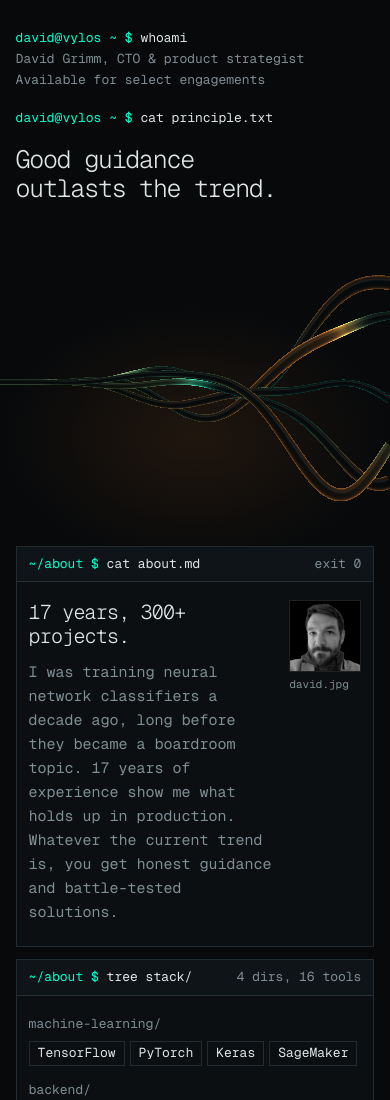
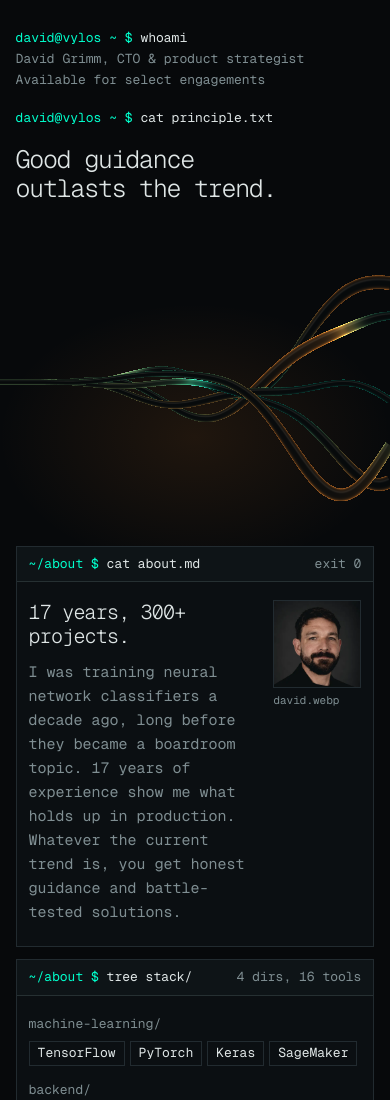
Before and after one commit to dagrimm/dagrimm.github.io, a plain HTML site: page index.html in a window 390 px wide. Shown: the top 1100 px of the page. Drawn offline with nearby package versions, Linux system fonts and the light colour scheme; animation ran at ten frames a second; a web font is replaced by a local one.

Commit message:
Use new portrait in the about pane
Co-Authored-By: Claude Opus 5.5 <noreply@anthropic.com>

```diff
--- a/index.html
+++ b/index.html
@@ -10,7 +10,7 @@
     <link rel="preconnect" href="https://fonts.gstatic.com" crossorigin>
     <link href="https://fonts.googleapis.com/css2?family=Geist+Mono:wght@300..600&family=Martian+Mono:wdth,wght@75..112.5,100..600&display=swap" rel="stylesheet">
     <link rel="icon" type="image/svg+xml" href="favicon.svg">
-    <link rel="stylesheet" href="styles/style.css?v=7">
+    <link rel="stylesheet" href="styles/style.css?v=8">
 </head>
 <body>
     <header class="hero">
@@ -36,8 +36,8 @@
                     <p>I was training neural network classifiers a decade ago, long before they became a boardroom topic. 17 years of experience show me what holds up in production. Whatever the current trend is, you get honest guidance and battle-tested solutions.</p>
                 </div>
                 <figure>
-                    <img src="assets/david_grimm.jpg" alt="Portrait of David Grimm" width="800" height="800" loading="lazy">
-                    <figcaption>david.jpg</figcaption>
+                    <img src="assets/david_grimm_26.webp" alt="Portrait of David Grimm" width="520" height="520" loading="lazy">
+                    <figcaption>david.webp</figcaption>
                 </figure>
             </div>
             </div>
--- a/styles/style.css
+++ b/styles/style.css
@@ -189,7 +189,7 @@ img { display: block; }
 
 .about {
     display: grid;
-    grid-template-columns: minmax(0, 1fr) 112px;
+    grid-template-columns: minmax(0, 1fr) 136px;
     gap: 28px;
     align-items: start;
 }
@@ -209,7 +209,6 @@ img { display: block; }
 .about figure img {
     width: 100%;
     height: auto;
-    filter: grayscale(1) contrast(1.08) brightness(0.92);
     border: 1px solid var(--edge);
 }
 
@@ -632,7 +631,7 @@ img { display: block; }
     .pane-head { padding: 7px 12px; }
     .pane-body { padding: 18px 12px 22px; }
 
-    .about { grid-template-columns: minmax(0, 1fr) 72px; gap: 16px; }
+    .about { grid-template-columns: minmax(0, 1fr) 88px; gap: 16px; }
 
     .metrics { grid-template-columns: repeat(2, minmax(0, 1fr)); gap: 8px; }
     .metric { padding: 12px 12px 10px; }
```
Also changed, not shown: assets/david_grimm_26.webp (added).
